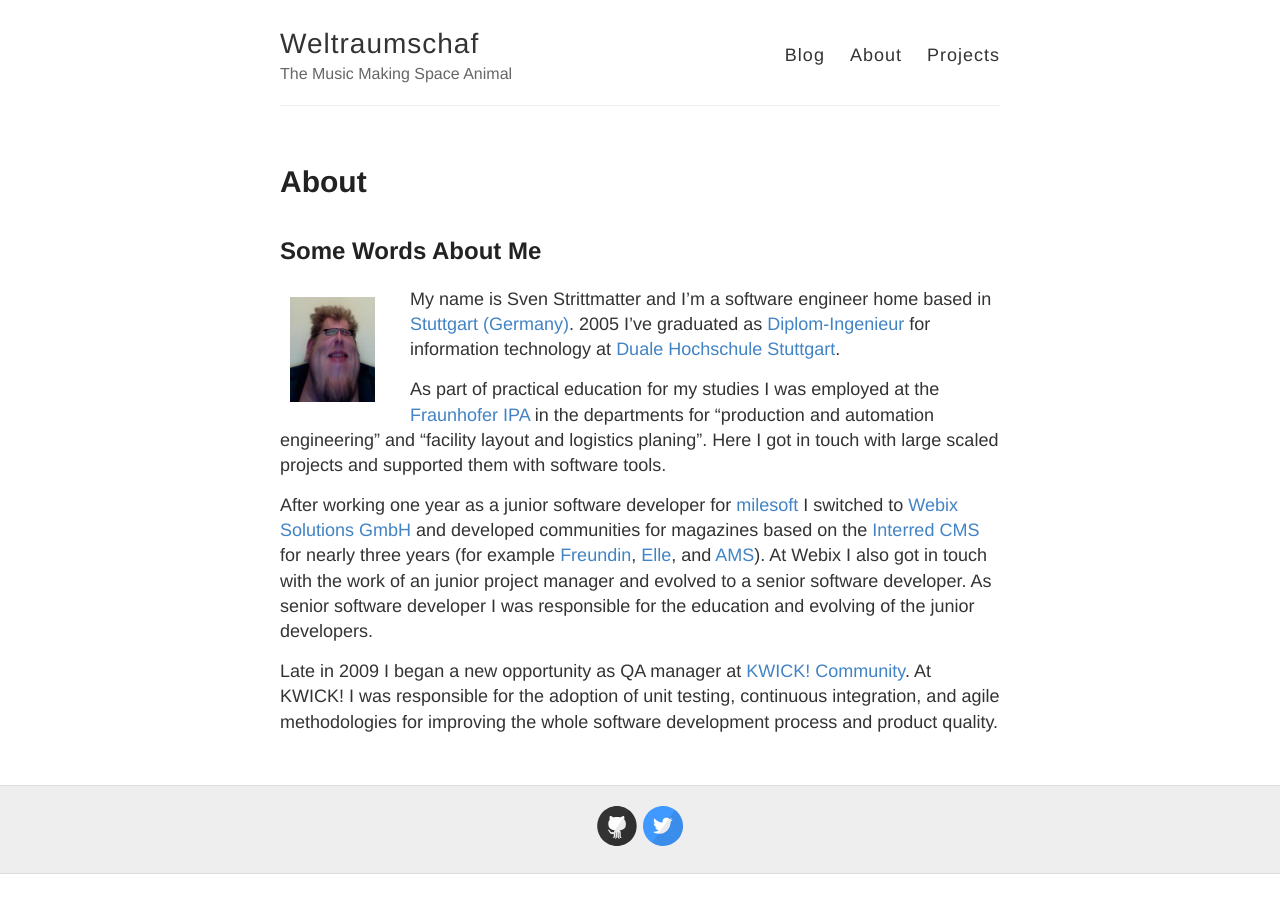
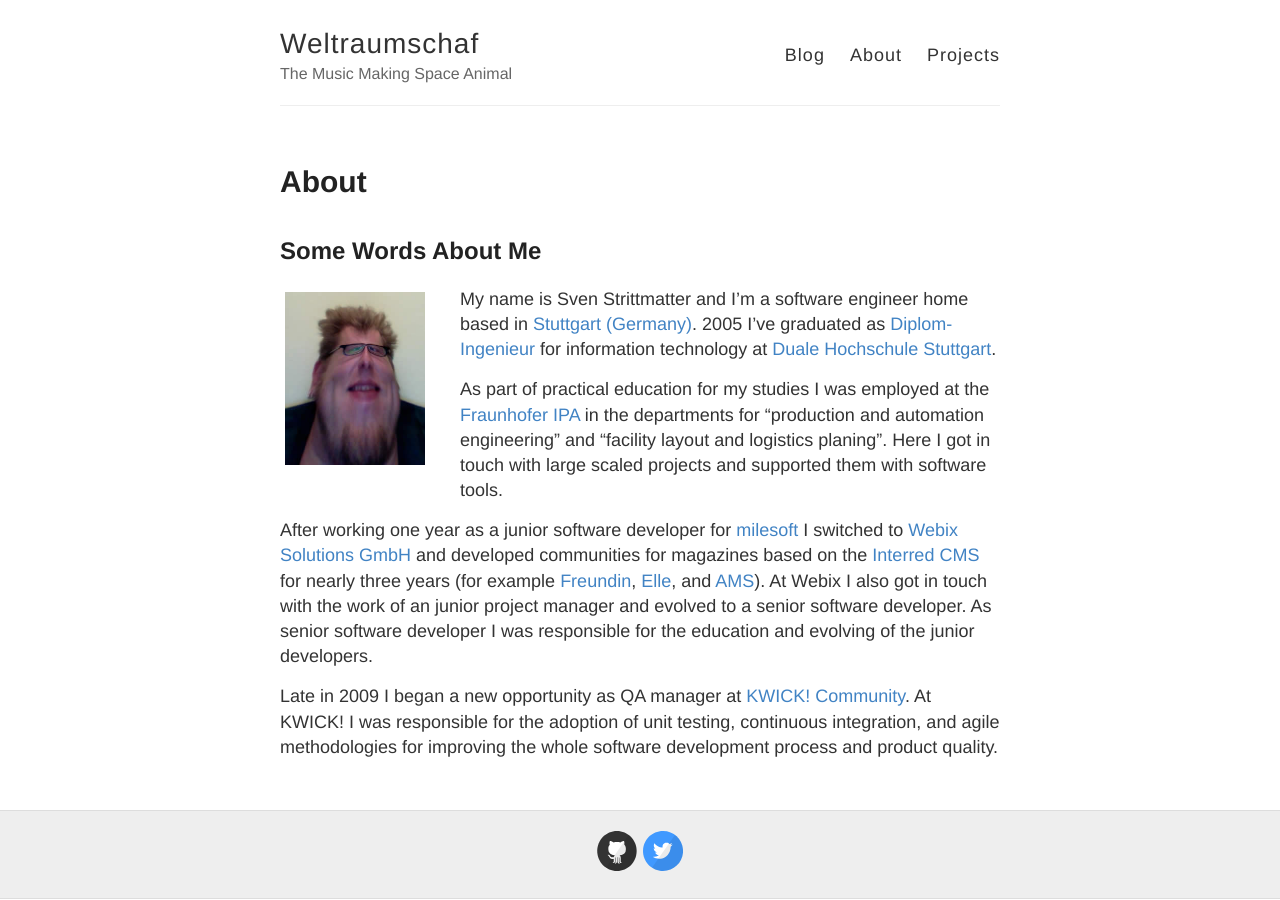
Before and after one commit to Weltraumschaf/weltraumschaf.github.io, a Jekyll site: the page built from about.md, in a window 1280 px wide. Built offline with Jekyll 4.4.1, drawn with Linux system fonts in a browser that asks for light colours.

Commit message:
Better align the image.

```diff
--- a/about.md
+++ b/about.md
@@ -6,7 +6,7 @@ permalink: /about/
 
 ## Some Words About Me
 
-<img src="../img/ich.jpg" width="130" style="float:left; padding: 10px 35px 15px 10px;"/>
+<img src="/img/ich.jpg" width="180" style="float:left; padding: 5px 35px 15px 5px;"/>
 My name is Sven Strittmatter and I'm a software engineer home based in
 [Stuttgart (Germany)][1]. 2005 I've graduated as [Diplom-Ingenieur][2] for
 information technology at [Duale Hochschule Stuttgart][3].
```
